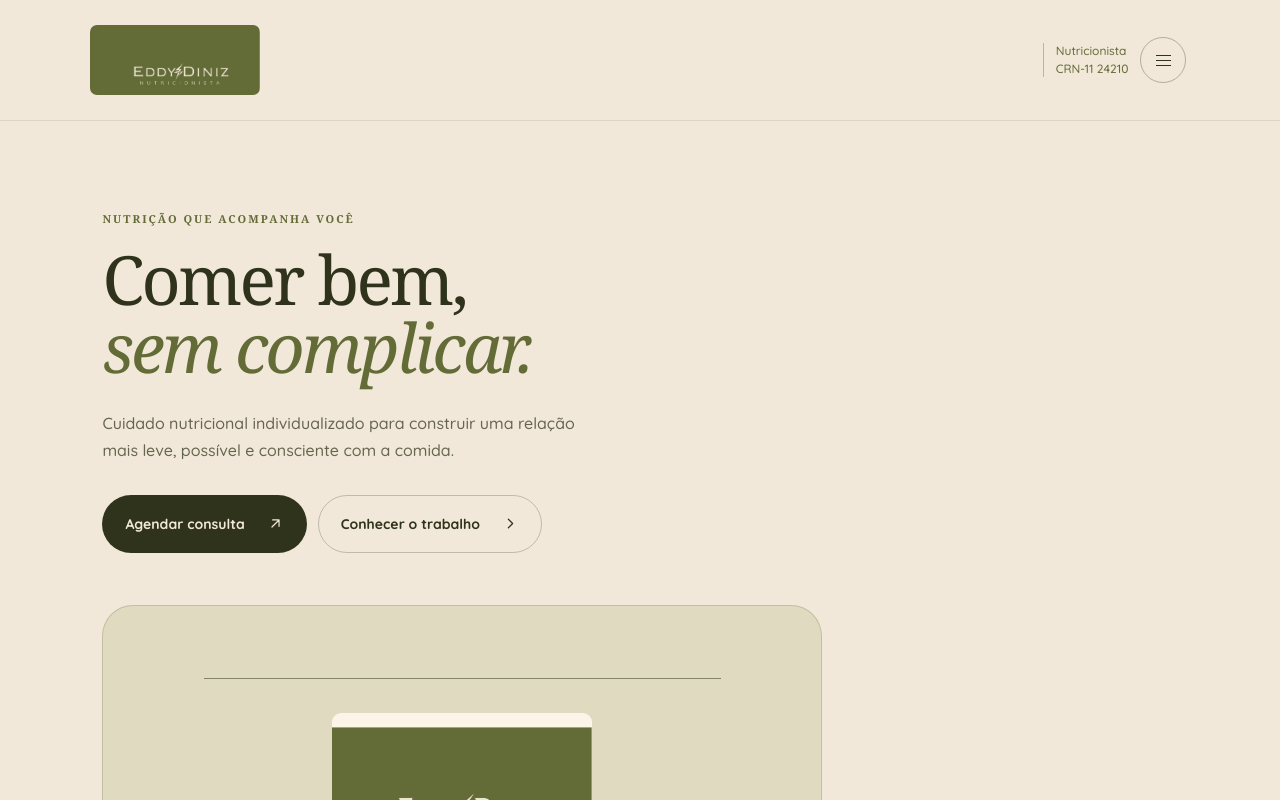
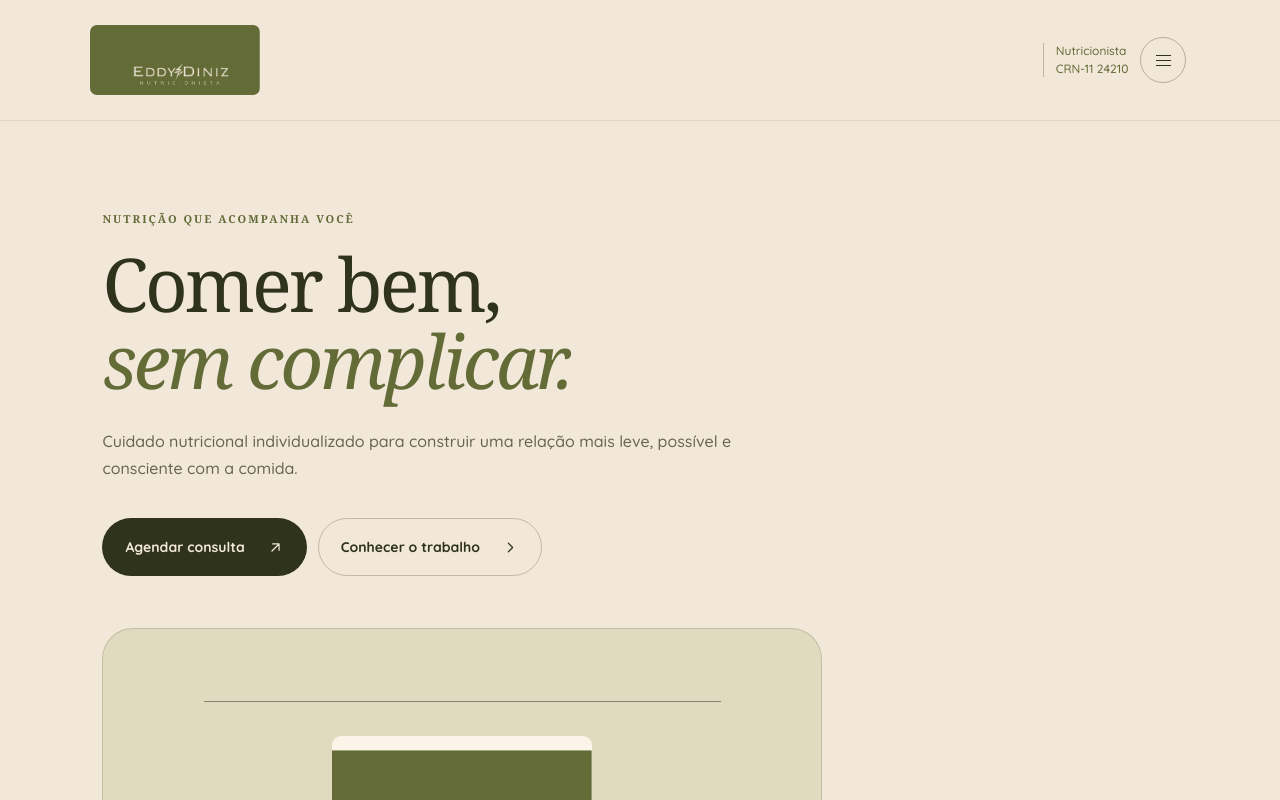
Before and after one commit to eddydiniz69-dotcom/eddy-diniz-nutri, a React (Vite) app: page / in a window 1280 px wide. Shown: the top 800 px of the page. Built offline with nearby package versions, Linux system fonts and the light colour scheme; a web font is replaced by a local one.

Commit message:
Update App.css

```diff
--- a/src/react-app/App.css
+++ b/src/react-app/App.css
@@ -731,9 +731,20 @@ svg {
     padding-top: 90px;
   }
 
+  .hero-title {
+    max-width: 900px;
+    font-size: clamp(64px, 5.8vw, 88px);
+    line-height: 1.04;
+  }
+
+  .hero-description {
+    max-width: 680px;
+  }
+
   .hero-actions {
     flex-direction: row;
     max-width: none;
+    margin-top: 36px;
   }
 
   .institutional-card {
```
